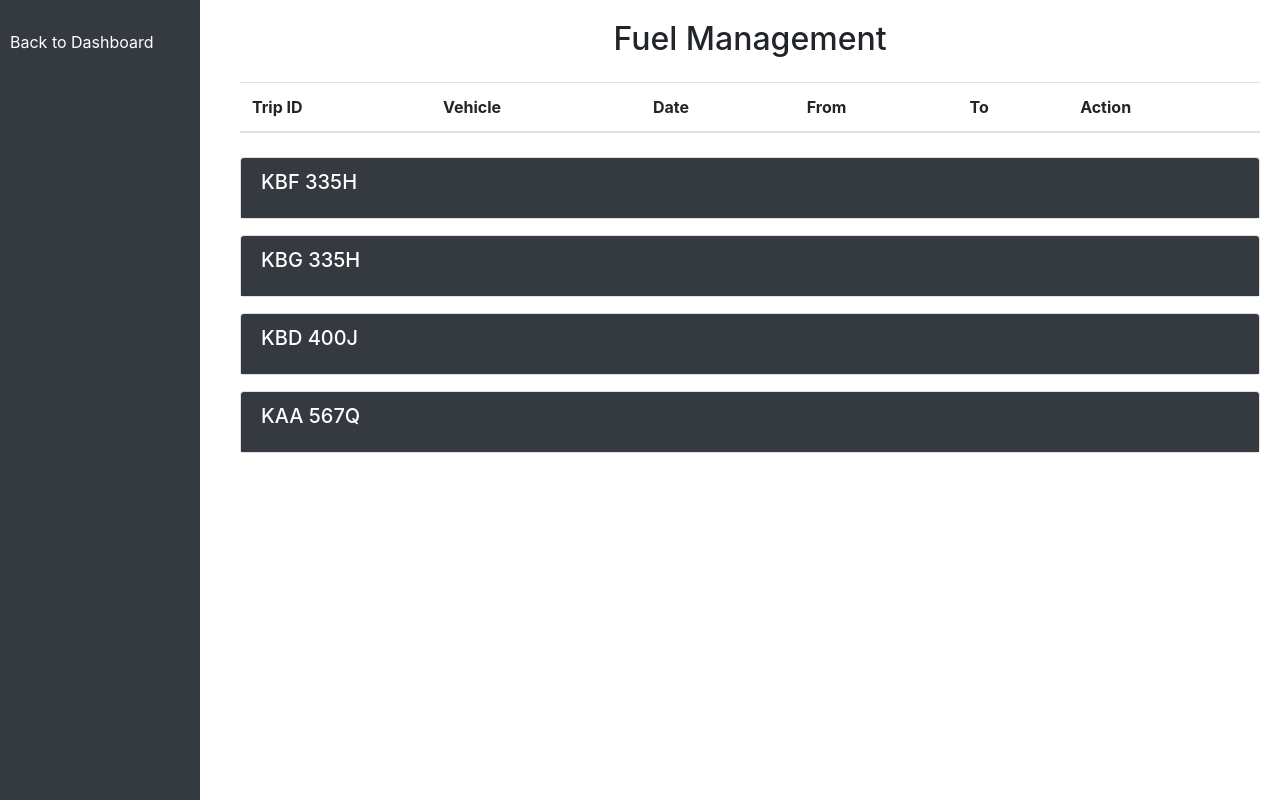
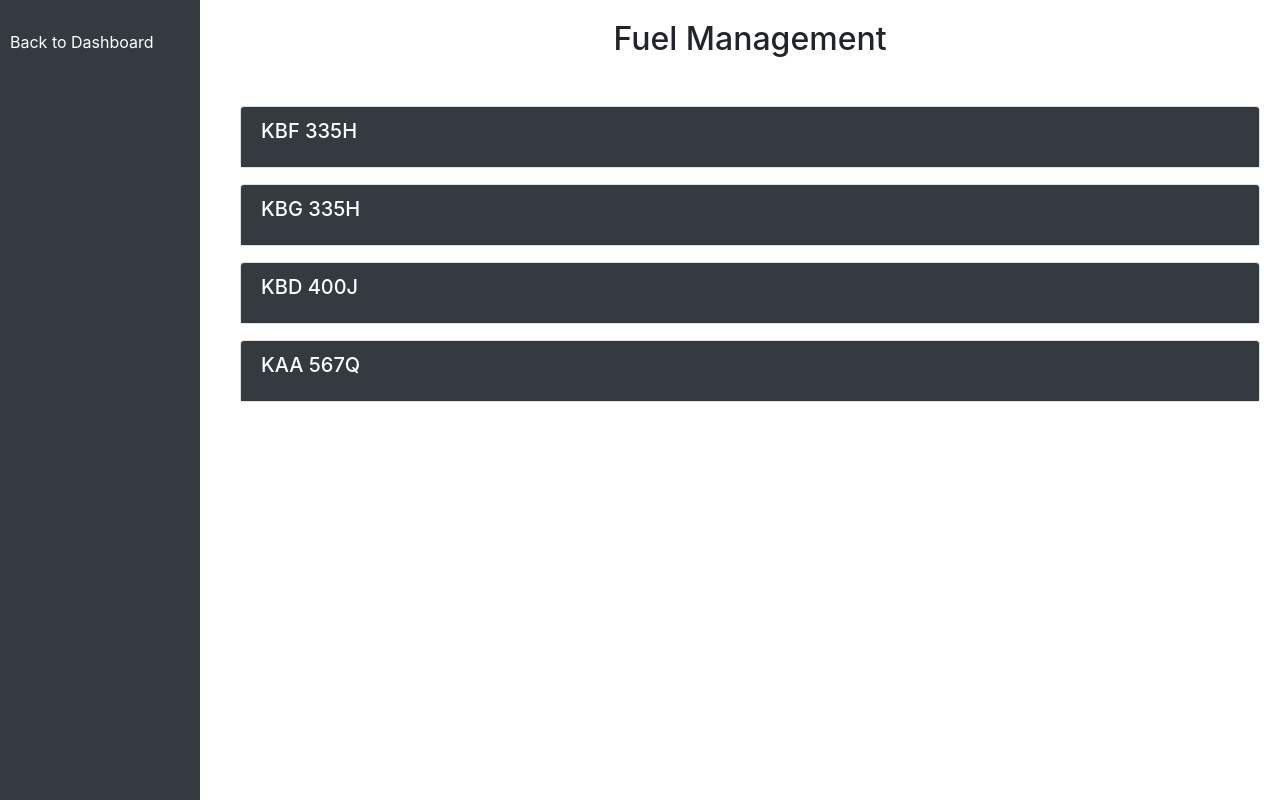
Before and after one commit to Mbuth1a/-Logistics-System-Django-, a Django app: page /fuel_records/ in a window 1280 px wide. Run offline with Django 5.2, Linux system fonts and the light colour scheme; data comes from the database, SQL or seed files in the repository; lists and menus that the app fills with data are empty; some libraries are stand-ins or nearby versions.

Commit message:
Manage fuel

```diff
--- a/DANCO_Logistics/urls.py
+++ b/DANCO_Logistics/urls.py
@@ -49,4 +49,5 @@ urlpatterns = [
     path('save_fuel/', views.save_fuel, name='save_fuel'),
     path('fetch_fuel_records/', views.fetch_fuel_records, name='fetch_fuel_records'),
     path('fetch-monthly-consumption/', views.fetch_monthly_consumption, name='fetch_monthly_consumption'),
+    path('fetch_vehicle_list/', views.fetch_vehicle_list, name='fetch_vehicle_list'),
 ]
--- a/DTMS/TEMPLATES/dtms_dashboard.html
+++ b/DTMS/TEMPLATES/dtms_dashboard.html
@@ -39,8 +39,8 @@
     }
 
     .navbar {
-      padding: 20px; /* Add some padding to the navbar */
-      margin-left: 10px; /* Adjust margin to match the sidebar width */
+      padding-top: 10px; /* Add some padding to the navbar */
+      margin-left: 90px; /* Adjust margin to match the sidebar width */
       background-color: #333; /* Dark grey background for navbar */
       color: #333; /* White text color for navbar */
     }
@@ -138,7 +138,7 @@
   </div>
   <br><br>
 
-  <div class="navbar">
+  <div class=" container navbar">
     <h2></h2>
     <button class="btn btn-danger">
       <i class="fas fa-sign-out-alt"></i> Logout
--- a/DTMS/TEMPLATES/fuel_records.html
+++ b/DTMS/TEMPLATES/fuel_records.html
@@ -73,16 +73,7 @@
 
         <!-- Trips List -->
         <table class="table table-striped mt-4">
-            <thead>
-                <tr>
-                    <th>Trip ID</th>
-                    <th>Vehicle</th>
-                    <th>Date</th>
-                    <th>From</th>
-                    <th>To</th>
-                    <th>Action</th>
-                </tr>
-            </thead>
+
             <tbody id="tripsList">
                 {% for trip in trips %}
                 <tr data-id="{{ trip.id }}">
--- a/DTMS/views.py
+++ b/DTMS/views.py
@@ -220,3 +220,7 @@ def fetch_monthly_consumption(request):
         return JsonResponse({'error': 'No trips found for the specified vehicle and month'}, status=404)
 
     return JsonResponse({'total_consumption': total_consumption})
+
+def fetch_vehicle_list(request):
+    vehicles = Vehicle.objects.all().values_list('vehicle_regno', flat=True)
+    return JsonResponse(list(vehicles), safe=False)
```
